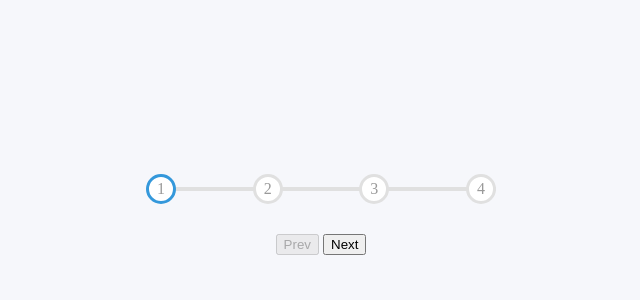
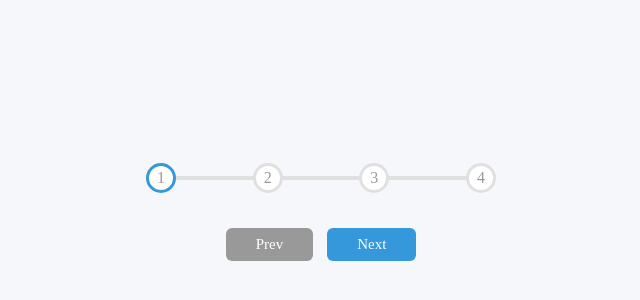
Before and after one commit to Si-maher/Progress-Bar, a plain HTML site: page index.html in a window 1280 px wide. Shown: the part 186-486 px from the top of the page, without its empty margins (319-959 px from the left). Drawn offline with Linux system fonts and the light colour scheme.

Commit message:
finished styles for progress bar and buttons

```diff
--- a/styles.css
+++ b/styles.css
@@ -67,3 +67,24 @@ body {
 }.circle.active {
 border-color: #3498db;
 }
+.btn {
+    background-color: #3498db;
+    border-radius: 6px;
+    color: #fff;
+    border: 0;
+    font-family: inherit;
+    font-size: 15px;
+    margin:5px;
+    padding: 8px 30px;
+    cursor: pointer;
+}
+.btn:active {
+    transform: scale(0.98);
+}
+.btn:focus {
+    outline: 0;
+}
+.btn:disabled {
+    background-color: #999;
+    cursor:not-allowed;
+}
```
